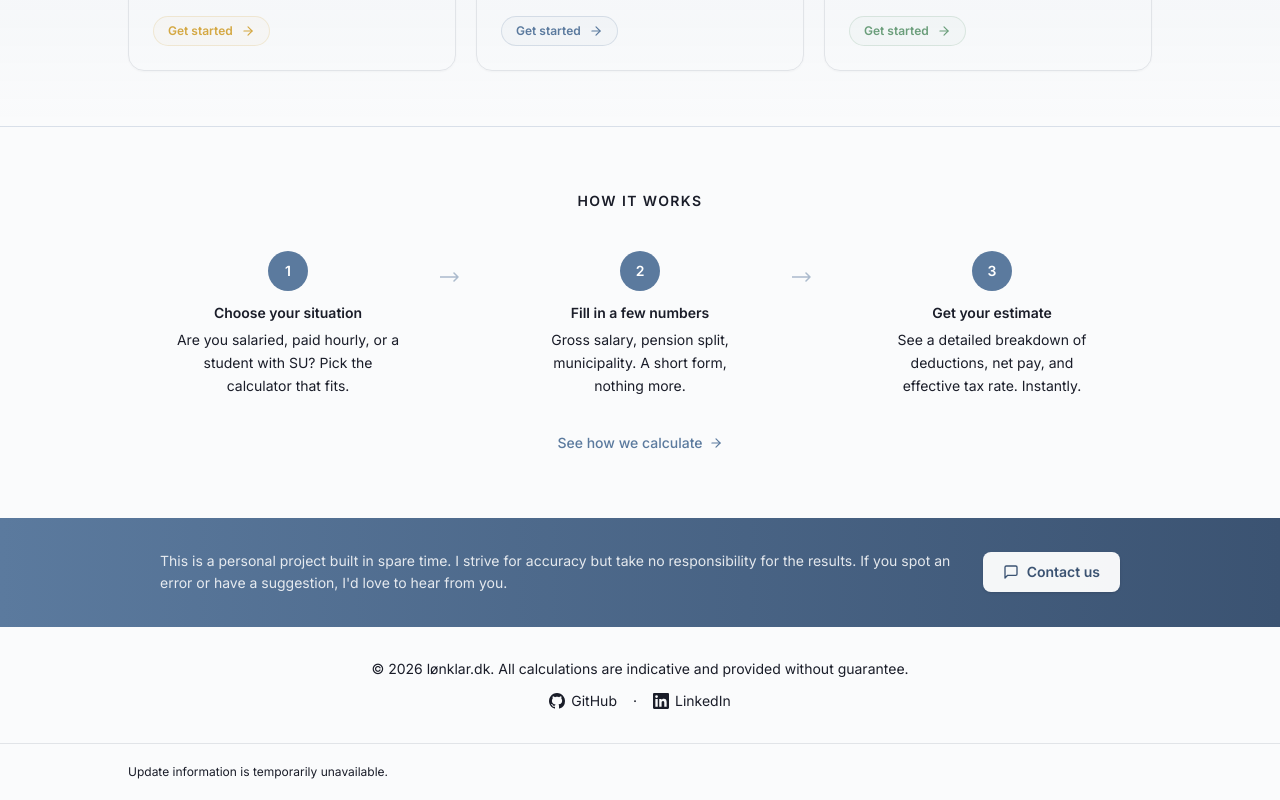
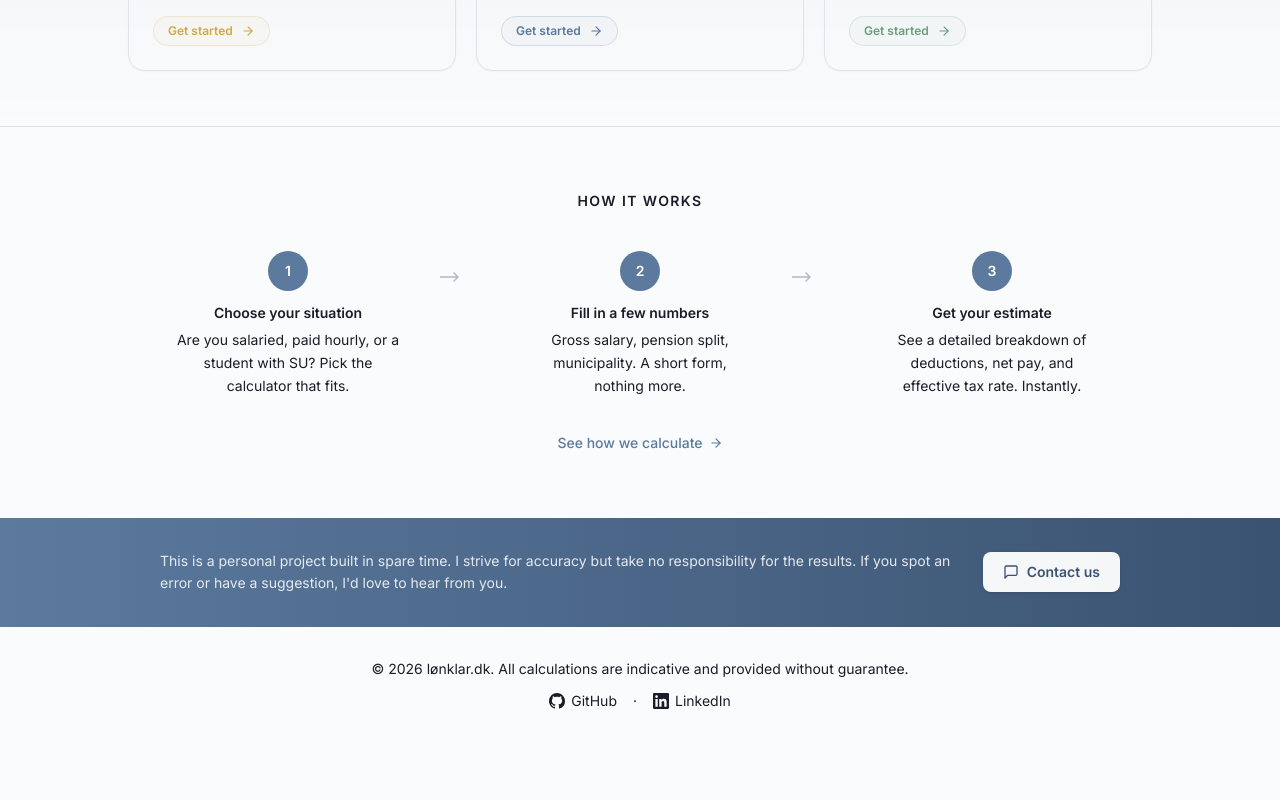
Before and after one commit to pandolfonicolo/lonklar.dk, a React (Vite) app in the folder frontend/: page / in a window 1280 px wide. Shown: the part 830-1630 px from the top of the page. After the commit the page ends 1573 px from the top, so only its background shows below. Built offline with nearby package versions, Linux system fonts and the light colour scheme; no server answers.

Commit message:
Show update dates only in the methodology Sources section (#10)

```diff
--- a/frontend/src/app/App.tsx
+++ b/frontend/src/app/App.tsx
@@ -3,8 +3,6 @@ import { RouterProvider } from "react-router";
 import { router } from "./routes";
 import { I18nProvider } from "./utils/i18n";
 import { BuyMeACoffeeTab } from "./components/BuyMeACoffee";
-import { FreshnessProvider } from "./utils/freshness";
-import { DataFreshness } from "./components/DataFreshness";
 
 export default function App() {
   const [initialized, setInitialized] = useState(router.state.initialized);
@@ -19,14 +17,9 @@ export default function App() {
 
   return (
     <I18nProvider>
-      <FreshnessProvider>
-        {!initialized && <div role="status" className="min-h-[75vh] grid place-content-center text-center text-muted-foreground">LønKlar · Loading… / Indlæser…</div>}
-        <RouterProvider router={router} />
-        <footer className="border-t border-border bg-secondary/20 px-4 py-5 sm:px-6 lg:px-8">
-          <div className="max-w-5xl mx-auto"><DataFreshness /></div>
-        </footer>
-        <BuyMeACoffeeTab />
-      </FreshnessProvider>
+      {!initialized && <div role="status" className="min-h-[75vh] grid place-content-center text-center text-muted-foreground">LønKlar · Loading… / Indlæser…</div>}
+      <RouterProvider router={router} />
+      <BuyMeACoffeeTab />
     </I18nProvider>
   );
 }
--- a/frontend/src/app/pages/HowItWorks.tsx
+++ b/frontend/src/app/pages/HowItWorks.tsx
@@ -6,6 +6,7 @@ import { Button } from "../components/ui/button";
 import { useNavigate, Link } from "react-router";
 import { useI18n } from "../utils/i18n";
 import { usePageMeta } from "../utils/usePageMeta";
+import { FreshnessProvider } from "../utils/freshness";
 
 /* ── pseudo-code formula block (language-independent) ────────── */
 const FORMULA = `// Full-time job → net pay (2026 rates)
@@ -214,7 +215,9 @@ export function HowItWorks() {
                 </div>
               ))}
               <div className="mt-4 pt-3 border-t border-border">
-                <DataFreshness details link={false} />
+                <FreshnessProvider>
+                  <DataFreshness details link={false} />
+                </FreshnessProvider>
               </div>
             </div>
           </section>
--- a/frontend/src/app/pages/Results.tsx
+++ b/frontend/src/app/pages/Results.tsx
@@ -79,7 +79,6 @@ import {
   type ComparisonResult,
   type PensionType,
 } from "../utils/api";
-import { DataFreshness } from "../components/DataFreshness";
 import { useI18n } from "../utils/i18n";
 import {
   CURRENCY_CHANGE_EVENT,
@@ -1057,7 +1056,6 @@ export function Results() {
           {(r.pension > 0 || r.work_pension > 0 || r.employer_pension > 0 || r.work_employer_pension > 0) && <p>{t("scope.pension")}</p>}
           {r.befordring > 0 && <p>{t("scope.commuting")}</p>}
           {isStudent && <p>{t("scope.student")}</p>}
-          <DataFreshness />
           <p className="text-xs"><a className="underline" href="https://skat.dk/hjaelp/bundskat-mellemskat-topskat-og-toptopskat" target="_blank" rel="noreferrer">SKAT</a>{isStudent && <> · <a className="underline" href="https://www.su.dk/su/naar-du-faar-su/saa-meget-maa-du-tjene/du-har-tjent-for-meget" target="_blank" rel="noreferrer">SU</a></>}</p>
         </div>
         {/* ── Quick stats ──────────────────────────────────────── */}
```
Also changed, not shown: 1 other file (tests, documents, lock files or other folders).
